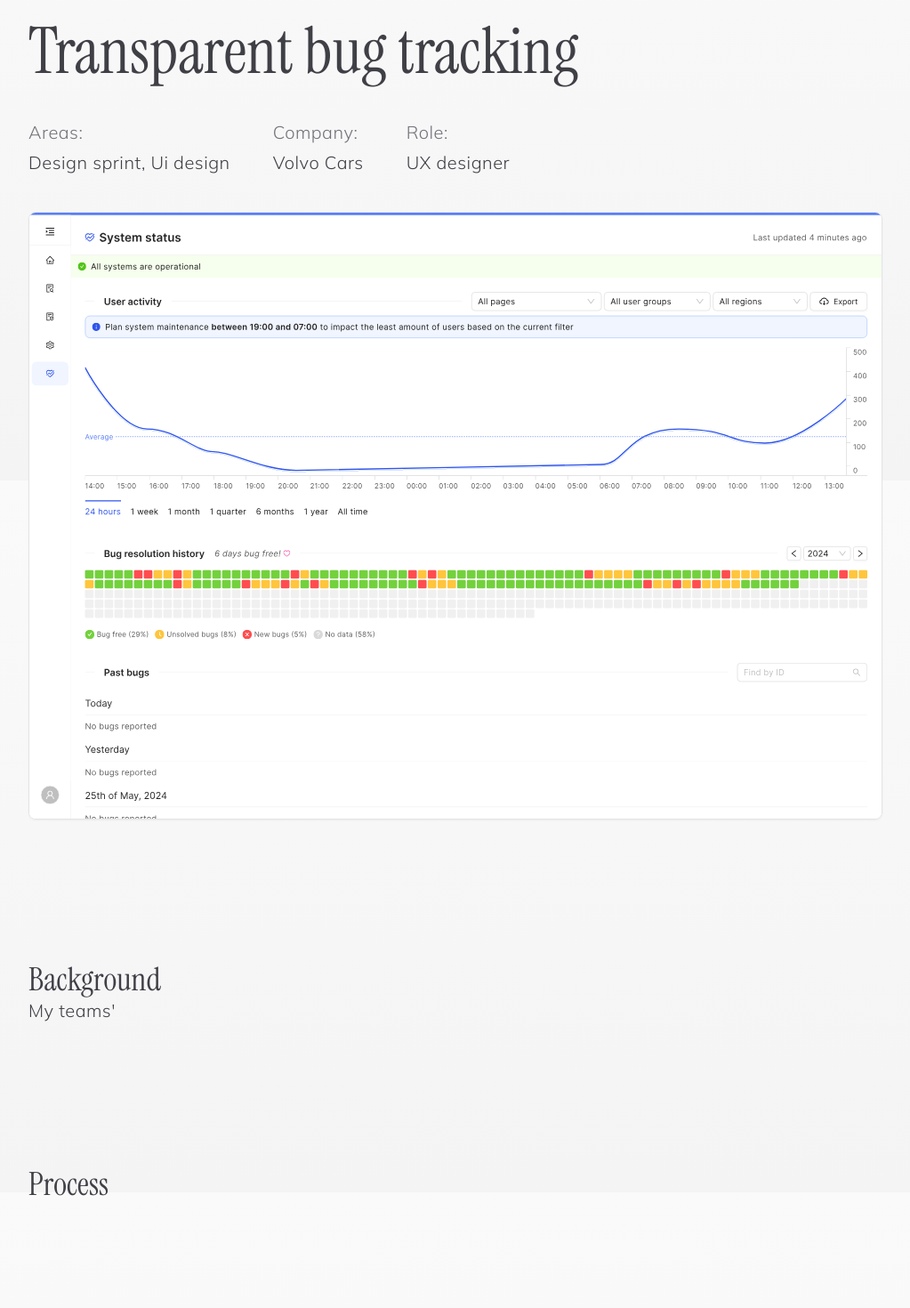
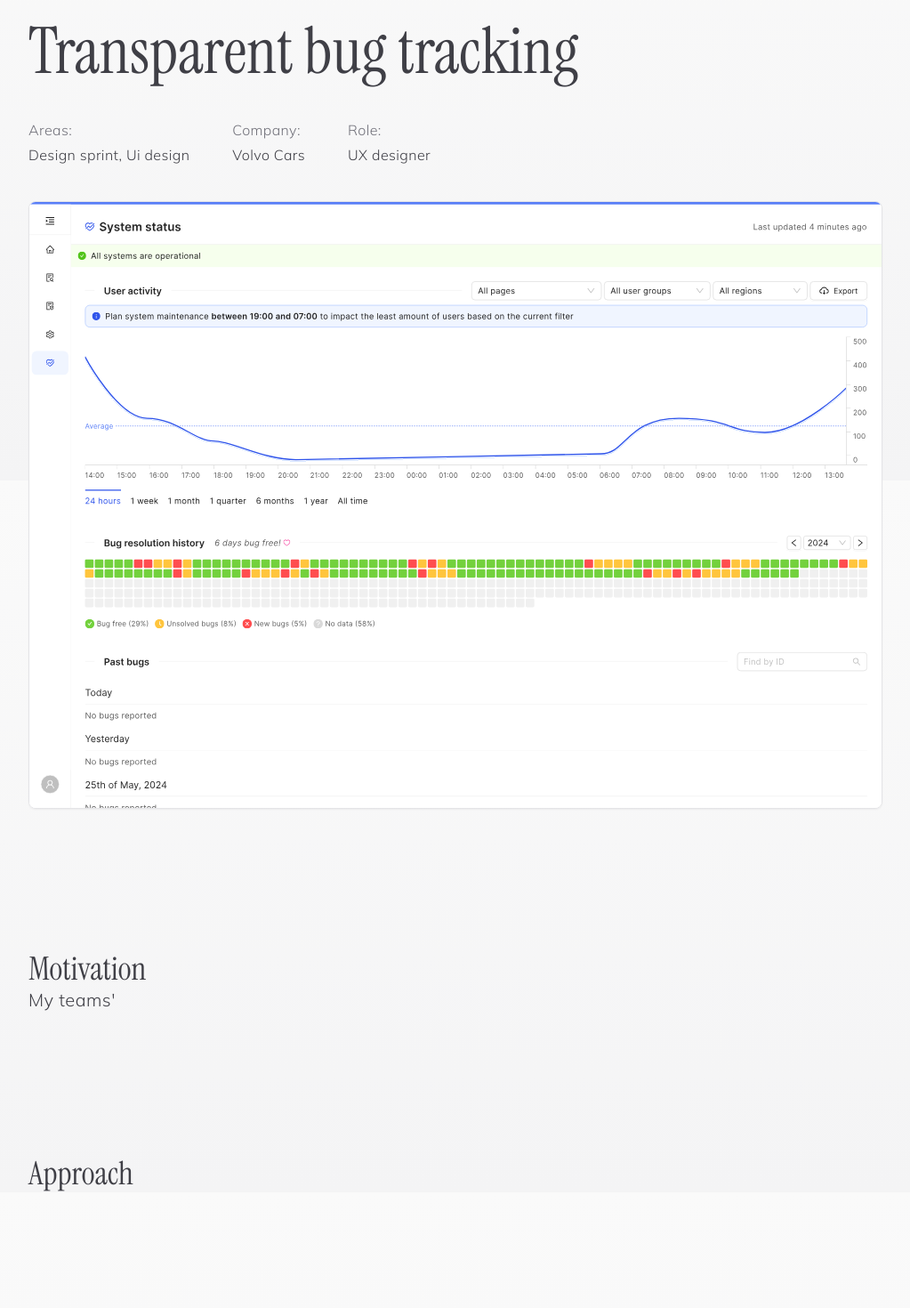
Before and after one commit to livmari/ux-portfolio, a Next.js app: page /projects/transparent-bug-tracking in a window 1280 px wide. Shown: the part 260-1730 px from the top of the page at 89% size, without its empty margins (128-1151 px from the left). Built offline with nearby package versions, Linux system fonts and the light colour scheme.

Commit message:
change section names and decrease descrption text size

```diff
--- a/src/app/projects/[slug]/components/Description/Description.module.scss
+++ b/src/app/projects/[slug]/components/Description/Description.module.scss
@@ -1,5 +1,5 @@
 .frame {
-  @apply inline-flex gap-1;
+  @apply inline-flex gap-1 text-base;
 
   label {
     @apply text-gray-500;
--- a/src/app/projects/[slug]/page.tsx
+++ b/src/app/projects/[slug]/page.tsx
@@ -1,4 +1,4 @@
-import { BackgroundSection, HeroSection, ToolsSection } from './sections'
+import { MotivationSection, HeroSection, ToolsSection } from './sections'
 import { projects } from '@/lib/projects'
 
 const Project = ({ params }: { params: { slug: string } }) => {
@@ -16,10 +16,10 @@
         bannerImage={currentProject?.bannerImage}
       />
 
-      <BackgroundSection content={currentProject?.background} />
+      <MotivationSection content={currentProject?.motivation} />
 
       <section className={'layout-section p-section'}>
-        <h2>Process</h2>
+        <h2>Approach</h2>
         {project1 && <img src={'/images/supply_chain-card_sorting.png'} />}
       </section>
 
--- a/src/app/projects/[slug]/sections/BackgroundSection/BackgroundSection.tsx
+++ /dev/null
@@ -1,15 +0,0 @@
-interface BackgroundSectionProps {
-  content?: string | React.ReactNode
-}
-
-const BackgroundSection: React.FC<BackgroundSectionProps> = ({ content }) => {
-  return (
-    <section className={'layout-section p-section'}>
-      <h2>Background</h2>
-
-      {content}
-    </section>
-  )
-}
-
-export default BackgroundSection
--- /dev/null
+++ b/src/app/projects/[slug]/sections/MotivationSection/MotivationSection.tsx
@@ -0,0 +1,15 @@
+interface MotivationSectionProps {
+  content?: string | React.ReactNode
+}
+
+const MotivationSection: React.FC<MotivationSectionProps> = ({ content }) => {
+  return (
+    <section className={'layout-section p-section'}>
+      <h2>Motivation</h2>
+
+      {content}
+    </section>
+  )
+}
+
+export default MotivationSection
--- a/src/app/projects/[slug]/sections/index.ts
+++ b/src/app/projects/[slug]/sections/index.ts
@@ -1,3 +1,3 @@
-export { default as BackgroundSection } from './BackgroundSection/BackgroundSection'
+export { default as MotivationSection } from './MotivationSection/MotivationSection'
 export { default as HeroSection } from './HeroSection/HeroSection'
 export { default as ToolsSection } from './ToolsSection/ToolsSection'
--- a/src/lib/projects.tsx
+++ b/src/lib/projects.tsx
@@ -12,7 +12,7 @@
   slug: string
   descriptors: { label: string; value: string }[] | []
   areas: string
-  background?: React.ReactNode | string
+  motivation?: React.ReactNode | string
   tools?: { illustration: React.ReactNode; link?: string }[]
 }
 
@@ -30,7 +30,7 @@
       { label: 'Company', value: 'Volvo Cars' },
       { label: 'Role', value: 'UX designer' },
     ],
-    background: (
+    motivation: (
       <>
         <p>My teams'</p>
       </>
```
Also changed, not shown: src/app/projects/[slug]/sections/MotivationSection/MotivationSection.module.scss (added).
